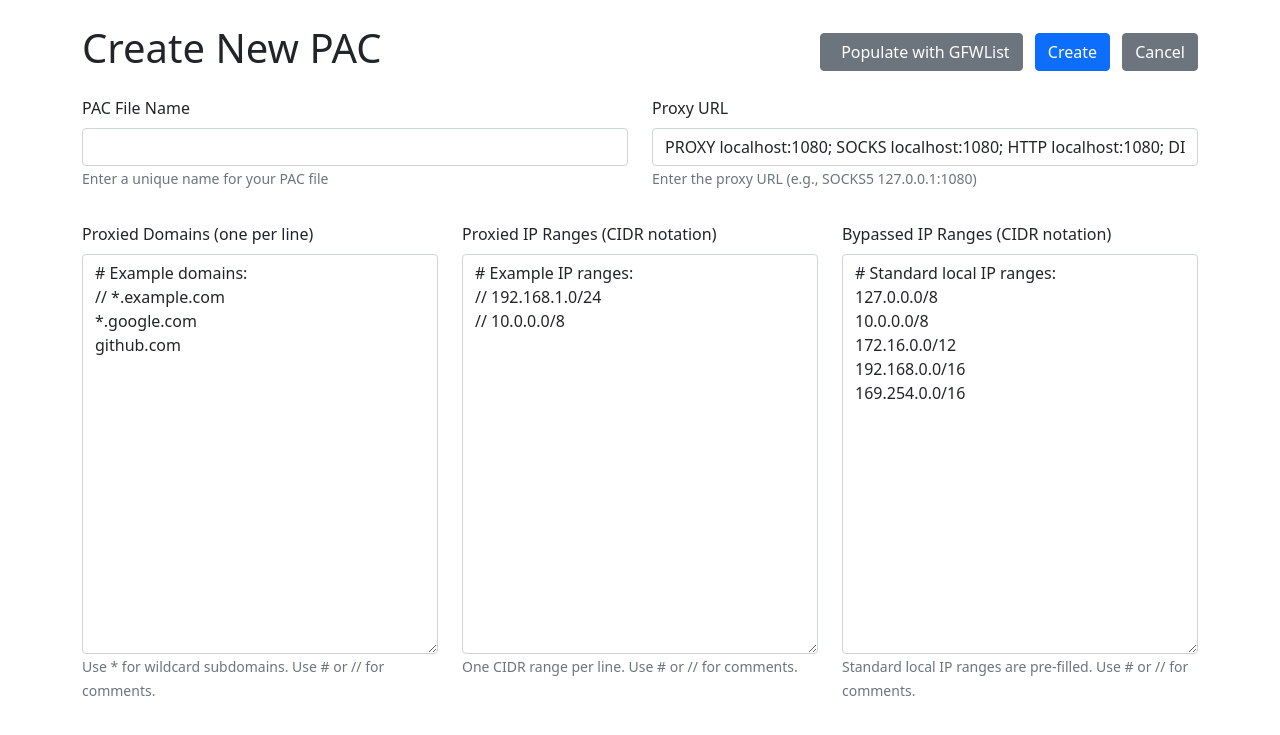
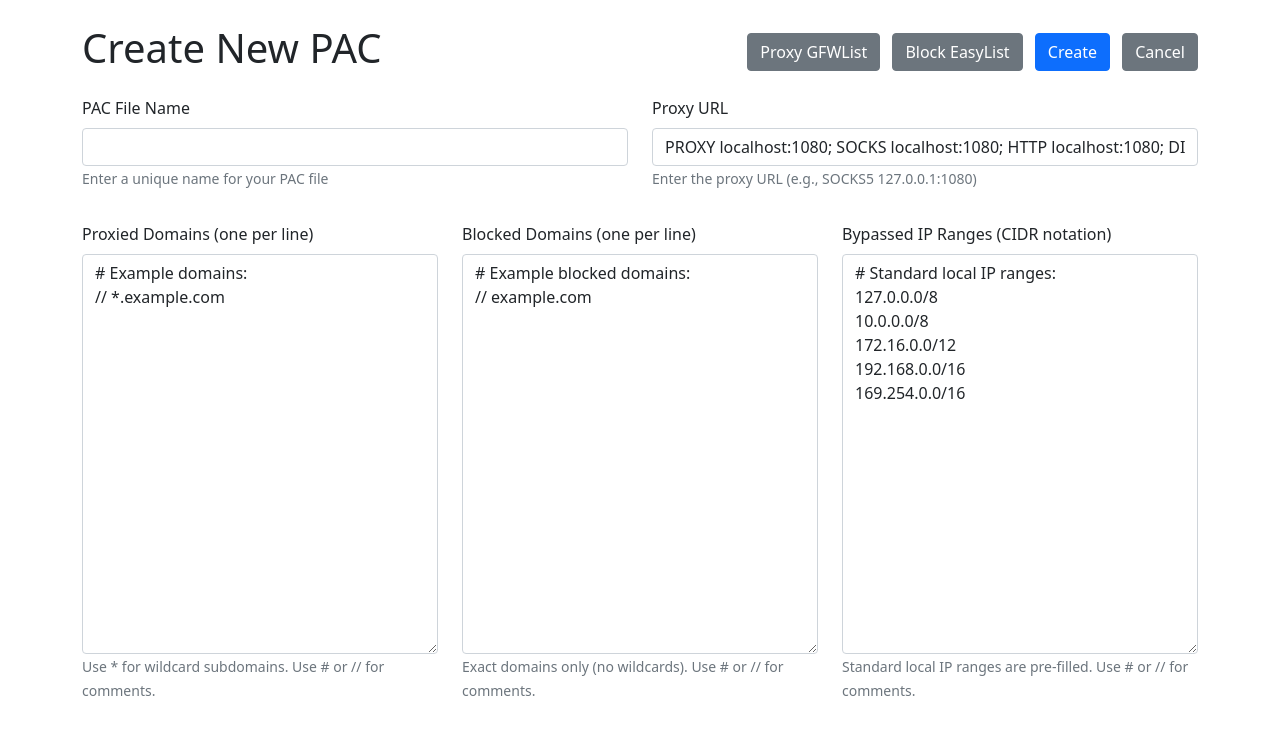
Before and after one commit to dodid/pac-proxy-manager, a FastAPI app: page /create in a window 1280 px wide. Shown: the top 735 px of the page. Run offline with FastAPI, Linux system fonts and the light colour scheme.

Commit message:
support blocked domains

```diff
--- a/app/routes/pac.py
+++ b/app/routes/pac.py
@@ -24,8 +24,8 @@ async def index(request: Request):
     # Transform the data to only include what's needed for rendering
     simplified_pac_files = []
     for pac in pac_files.values():
-        proxied_count = len([line for line in pac['editor_content']['proxied_domains'].split('\n') if line.strip() and not line.strip().startswith(('#', '//'))]) + \
-                       len([line for line in pac['editor_content']['proxied_ips'].split('\n') if line.strip() and not line.strip().startswith(('#', '//'))])
+        proxied_count = len([line for line in pac['editor_content']['proxied_domains'].split('\n') if line.strip() and not line.strip().startswith(('#', '//'))])
+        blocked_count = len([line for line in pac['editor_content']['blocked_domains'].split('\n') if line.strip() and not line.strip().startswith(('#', '//'))])
         bypassed_count = len([line for line in pac['editor_content']['bypassed_ips'].split('\n') if line.strip() and not line.strip().startswith(('#', '//'))])
 
         simplified_pac_files.append({
@@ -33,6 +33,7 @@ async def index(request: Request):
             'name': pac['name'],
             'proxy_url': pac['proxy_url'],
             'proxied_count': proxied_count,
+            'blocked_count': blocked_count,
             'bypassed_count': bypassed_count
         })
 
@@ -51,7 +52,7 @@ async def create_pac_file(
     name: str = Form(...),
     proxy_url: str = Form(...),
     proxied_domains: str = Form(default=""),
-    proxied_ips: str = Form(default=""),
+    blocked_domains: str = Form(default=""),
     bypassed_ips: str = Form(default="")
 ):
     # Validate name format
@@ -70,7 +71,7 @@ async def create_pac_file(
         })
 
     # Generate PAC content
-    pac_content = generate_pac_content(proxy_url, proxied_domains, proxied_ips, bypassed_ips)
+    pac_content = generate_pac_content(proxy_url, proxied_domains, blocked_domains, bypassed_ips)
 
     # Create new PAC file
     pac_data = {
@@ -80,7 +81,7 @@ async def create_pac_file(
         "proxy_url": proxy_url,
         "editor_content": {
             "proxied_domains": proxied_domains,
-            "proxied_ips": proxied_ips,
+            "blocked_domains": blocked_domains,
             "bypassed_ips": bypassed_ips
         },
         "created_at": datetime.now().isoformat(),
@@ -127,7 +128,7 @@ async def update_pac_file(
     name: str = Form(...),
     proxy_url: str = Form(...),
     proxied_domains: str = Form(default=""),
-    proxied_ips: str = Form(default=""),
+    blocked_domains: str = Form(default=""),
     bypassed_ips: str = Form(default="")
 ):
     # Validate name format
@@ -143,7 +144,7 @@ async def update_pac_file(
         raise HTTPException(status_code=404, detail="PAC file not found")
 
     # Generate new PAC content
-    pac_content = generate_pac_content(proxy_url, proxied_domains, proxied_ips, bypassed_ips)
+    pac_content = generate_pac_content(proxy_url, proxied_domains, blocked_domains, bypassed_ips)
 
     # Update PAC file
     updated_data = {
@@ -153,7 +154,7 @@ async def update_pac_file(
         "proxy_url": proxy_url,
         "editor_content": {
             "proxied_domains": proxied_domains,
-            "proxied_ips": proxied_ips,
+            "blocked_domains": blocked_domains,
             "bypassed_ips": bypassed_ips
         },
         "updated_at": datetime.now().isoformat()
@@ -166,14 +167,16 @@ async def update_pac_file(
         "pac_file": updated_data
     })
 
-def generate_pac_content(proxy_url, proxied_domains, proxied_ips, bypassed_ips):
-    # Helper function to filter out comments and empty lines
+def generate_pac_content(proxy_url, proxied_domains, blocked_domains, bypassed_ips):
+    # Helper function to filter out comments, empty lines, and domains with quotes
     def filter_rules(lines):
-        return [line.strip() for line in lines if line.strip() and not line.strip().startswith(('#', '//'))]
+        return [line.strip() for line in lines if line.strip() and
+                not line.strip().startswith(('#', '//')) and
+                '"' not in line and "'" not in line]
 
     # Filter and process rules
     proxied_domains = filter_rules(proxied_domains.split('\n')) if proxied_domains else []
-    proxied_ips = filter_rules(proxied_ips.split('\n')) if proxied_ips else []
+    blocked_domains = filter_rules(blocked_domains.split('\n')) if blocked_domains else []
     bypassed_ips = filter_rules(bypassed_ips.split('\n')) if bypassed_ips else []
 
     # Generate optimized PAC content
@@ -184,7 +187,7 @@ def generate_pac_content(proxy_url, proxied_domains, proxied_ips, bypassed_ips):
     # Add bypass IPs if any
     if bypassed_ips:
         bypass_conditions = " ||\n        " + " ||\n        ".join(
-            [f'isInNet(host, "{ip.split("/")[0]}", netmaskFromPrefix("{ip.split("/")[1]}"))'
+            [f'isInNet(host, "{ip.split("/")[0]}", netmaskFromPrefix({ip.split("/")[1]}))'
              for ip in bypassed_ips]
         )
         pac_content += bypass_conditions
@@ -209,16 +212,14 @@ def generate_pac_content(proxy_url, proxied_domains, proxied_ips, bypassed_ips):
     }}
 """
 
-    # Add proxied IPs if any
-    if proxied_ips:
-        ip_conditions = " ||\n        " + " ||\n        ".join(
-            [f'isInNet(host, "{ip.split("/")[0]}", netmaskFromPrefix("{ip.split("/")[1]}"))'
-             for ip in proxied_ips]
-        )
+    # Add blocked domains if any
+    if blocked_domains:
+        # Concatenate blocked domains into a single string for faster matching
+        blocked_domains_str = '|' + '|'.join(blocked_domains) + '|'
         pac_content += f"""
-    // Use proxy for specific IP ranges
-    if ({ip_conditions}) {{
-        return "{proxy_url}";
+    // Block specific domains using substring matching
+    if ("{blocked_domains_str}".indexOf('|' + host + '|') !== -1) {{
+        return "PROXY 0.0.0.0; DROP";
     }}
 """
 
@@ -428,3 +429,41 @@ async def delete_log(pac_id: str, request: Request):
     if delete_access_log(pac_id):
         return RedirectResponse(url=f"{request.scope.get('root_path', '')}/log/{pac_id}", status_code=303)
     raise HTTPException(status_code=404, detail="Log not found")
+
+async def fetch_easylist():
+    url = "https://easylist.to/easylist/easylist.txt"
+    async with httpx.AsyncClient() as client:
+        try:
+            response = await client.get(url, timeout=30.0)
+            response.raise_for_status()
+            return response.text
+        except Exception as e:
+            logger.error(f"Failed to fetch EasyList: {str(e)}")
+            raise Exception("Failed to fetch EasyList")
+
+def parse_easylist(content):
+    """Parse EasyList content and extract domains"""
+    try:
+        domains = set()
+        for line in content.splitlines():
+            line = line.strip()
+            # Only process lines that match the pattern ||domain.com^
+            if line.startswith('||') and line.endswith('^'):
+                domain = line[2:-1]  # Remove || and ^
+                if domain and '.' in domain:
+                    domains.add(domain)
+        return sorted(domains)
+    except Exception as e:
+        raise Exception(f"Error parsing EasyList: {str(e)}")
+
+@router.get("/easylist")
+async def get_easylist():
+    try:
+        content = await fetch_easylist()
+        domains = parse_easylist(content)
+        return {"domains": domains}
+    except Exception as e:
+        raise HTTPException(
+            status_code=500,
+            detail=f"Error fetching EasyList: {str(e)}"
+        )
--- a/app/templates/create.html
+++ b/app/templates/create.html
@@ -12,7 +12,10 @@
     <h1>Create New PAC</h1>
     <div>
         <button type="button" class="btn btn-secondary me-2" id="gfwlist-btn">
-            <i class="fas fa-globe-asia me-2"></i>Populate with GFWList
+            Proxy GFWList
+        </button>
+        <button type="button" class="btn btn-secondary me-2" id="easylist-btn">
+            Block EasyList
         </button>
         <button type="submit" form="create-form" class="btn btn-primary me-2">Create</button>
         <a href="{{ request.url_for('index') }}" class="btn btn-secondary">Cancel</a>
@@ -43,8 +46,6 @@
                 <label for="proxied_domains" class="form-label">Proxied Domains (one per line)</label>
                 <textarea class="form-control editor" id="proxied_domains" name="proxied_domains" rows="15"># Example domains:
 // *.example.com
-*.google.com
-github.com
 </textarea>
                 <small class="form-text text-muted">Use * for wildcard subdomains. Use # or // for comments.</small>
             </div>
@@ -52,12 +53,11 @@ github.com
 
         <div class="col-md-4">
             <div class="mb-3">
-                <label for="proxied_ips" class="form-label">Proxied IP Ranges (CIDR notation)</label>
-                <textarea class="form-control editor" id="proxied_ips" name="proxied_ips" rows="15"># Example IP ranges:
-// 192.168.1.0/24
-// 10.0.0.0/8
+                <label for="blocked_domains" class="form-label">Blocked Domains (one per line)</label>
+                <textarea class="form-control editor" id="blocked_domains" name="blocked_domains" rows="15"># Example blocked domains:
+// example.com
 </textarea>
-                <small class="form-text text-muted">One CIDR range per line. Use # or // for comments.</small>
+                <small class="form-text text-muted">Exact domains only (no wildcards). Use # or // for comments.</small>
             </div>
         </div>
 
@@ -114,7 +114,7 @@ document.querySelector('form').addEventListener('submit', function(e) {
 
     // Get and filter values from textareas
     const proxiedDomains = filterComments(document.getElementById('proxied_domains').value.split('\n'));
-    const proxiedIPs = filterComments(document.getElementById('proxied_ips').value.split('\n'));
+    const blockedDomains = filterComments(document.getElementById('blocked_domains').value.split('\n'));
     const bypassedIPs = filterComments(document.getElementById('bypassed_ips').value.split('\n'));
 
     // Generate PAC content
@@ -131,8 +131,13 @@ document.querySelector('form').addEventListener('submit', function(e) {
     }
 
     // Use proxy for specific IP ranges
-    if (${proxiedIPs.map(ip => `isInNet(host, "${ip.split('/')[0]}", netmaskFromPrefix("${ip.split('/')[1]}"))`).join(' ||\n        ')}) {
+    if (${proxiedDomains.map(domain => `shExpMatch(host, "${domain}")`).join(' ||\n        ')}) {
         return "${proxyUrl}";
+    }
+
+    // Block specific domains
+    if (${blockedDomains.map(domain => `shExpMatch(host, "${domain}")`).join(' ||\n        ')}) {
+        return "DIRECT";
     }
 
     // Default: direct connection
@@ -156,7 +161,6 @@ function netmaskFromPrefix(prefix) {
 document.addEventListener('DOMContentLoaded', function() {
     const gfwlistBtn = document.getElementById('gfwlist-btn');
     const proxiedDomainsTextarea = document.getElementById('proxied_domains');
-    const proxiedIPsTextarea = document.getElementById('proxied_ips');
 
     gfwlistBtn.addEventListener('click', async function() {
         try {
@@ -193,15 +197,12 @@ document.addEventListener('DOMContentLoaded', function() {
             // Add domains to Proxied Domains
             addUniqueItems(proxiedDomainsTextarea, domains.filter(d => !d.includes('/')));
 
-            // Add IP ranges to Proxied IPs
-            addUniqueItems(proxiedIPsTextarea, domains.filter(d => d.includes('/')));
-
             // Restore button state
-            this.innerHTML = '<i class="fas fa-globe-asia me-2"></i>Populate with GFWList';
+            this.innerHTML = 'Proxy GFWList';
             this.disabled = false;
         } catch (error) {
             alert('Error: ' + error.message);
-            this.innerHTML = '<i class="fas fa-globe-asia me-2"></i>Populate with GFWList';
+            this.innerHTML = 'Proxy GFWList';
             this.disabled = false;
         }
     });
@@ -225,5 +226,55 @@ document.addEventListener('DOMContentLoaded', function() {
         }
     });
 });
+
+document.addEventListener('DOMContentLoaded', function() {
+    const easylistBtn = document.getElementById('easylist-btn');
+    const blockedDomainsTextarea = document.getElementById('blocked_domains');
+
+    easylistBtn.addEventListener('click', async function() {
+        try {
+            // Show loading state
+            this.disabled = true;
+            this.innerHTML = '<i class="fas fa-spinner fa-spin me-2"></i>Loading EasyList...';
+
+            // Fetch EasyList
+            const response = await fetch("{{ request.url_for('get_easylist') }}");
+            if (!response.ok) {
+                throw new Error('Failed to fetch EasyList');
+            }
+
+            const data = await response.json();
+            const domains = data.domains;
+
+            // Helper function to add new items to textarea
+            function addUniqueItems(textarea, newItems) {
+                const existingItems = new Set(
+                    textarea.value.split('\n')
+                        .map(line => line.trim())
+                        .filter(line => line && !line.startsWith('#') && !line.startsWith('//'))
+                );
+
+                const itemsToAdd = newItems.filter(item => !existingItems.has(item));
+                if (itemsToAdd.length > 0) {
+                    if (textarea.value && !textarea.value.endsWith('\n')) {
+                        textarea.value += '\n';
+                    }
+                    textarea.value += itemsToAdd.join('\n');
+                }
+            }
+
+            // Add domains to Blocked Domains
+            addUniqueItems(blockedDomainsTextarea, domains);
+
+            // Restore button state
+            this.innerHTML = 'Block EasyList';
+            this.disabled = false;
+        } catch (error) {
+            alert('Error: ' + error.message);
+            this.innerHTML = 'Block EasyList';
+            this.disabled = false;
+        }
+    });
+});
 </script>
 {% endblock %}
```
Also changed, not shown: app/templates/edit.html (+60 -10 lines), app/templates/index.html (+8 -4 lines).
